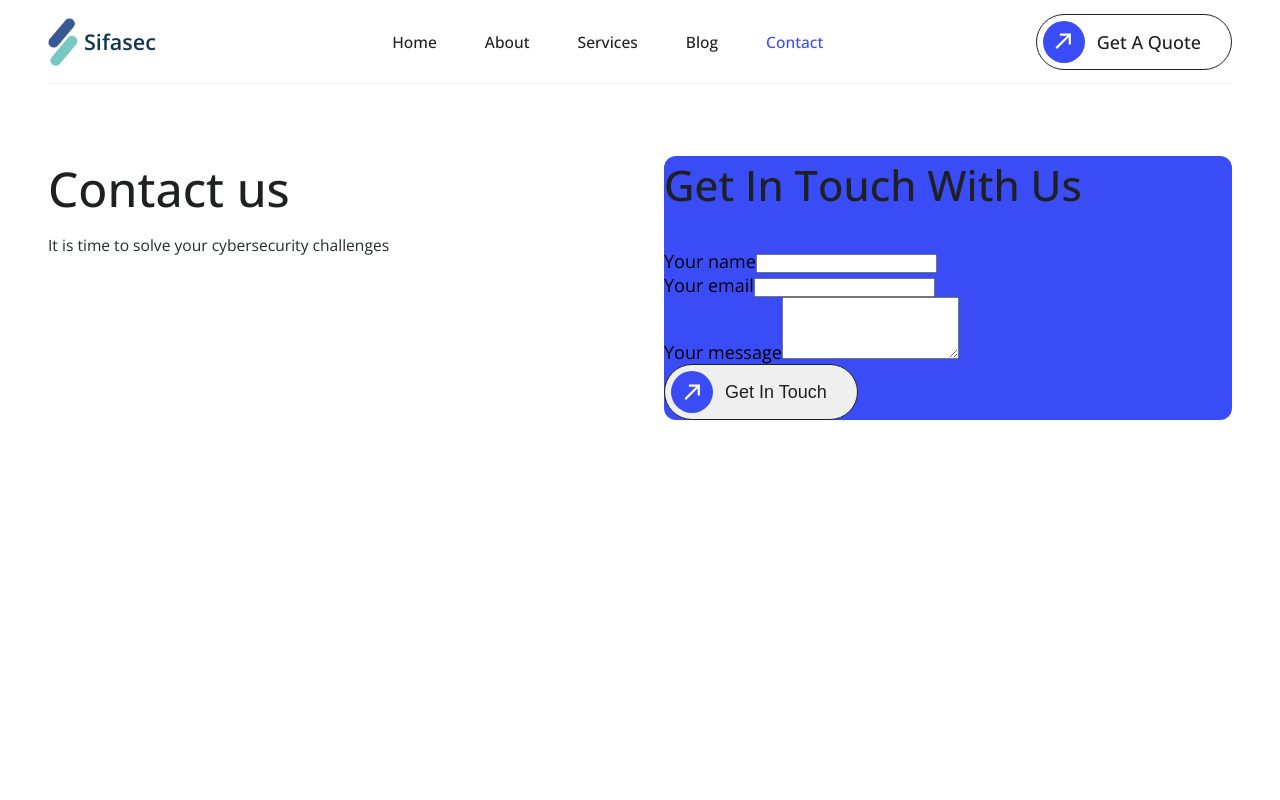
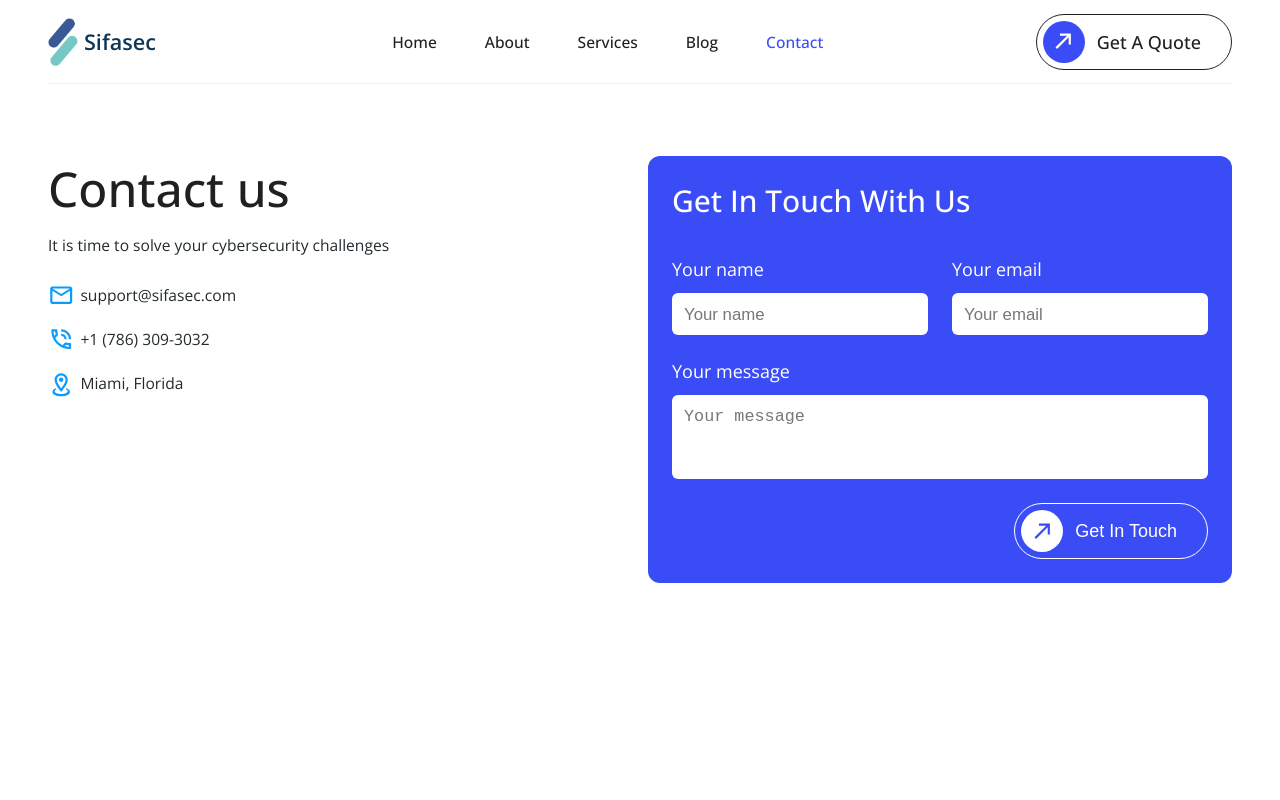
Before and after one commit to Michicko/sifasec, a React (Vite) app: page /contact in a window 1280 px wide. Shown: the top 800 px of the page. Built offline with nearby package versions, Linux system fonts and the light colour scheme.

Commit message:
completed contact page ui

```diff
--- a/src/index.css
+++ b/src/index.css
@@ -10,6 +10,7 @@
   --gray-60: #f7f7f9;
   --gray-100: #f2f3f6;
   --gray-200: #cac4c4;
+  --gray-400: #777777;
   --gray-600: #242b2e;
   --gray-700: #1f2022;
   --border: 1px solid rgba(208, 211, 212, 0.5);
@@ -90,6 +91,7 @@ body {
   text-decoration: none;
   padding-right: 2.5rem;
   cursor: pointer;
+  background: transparent;
 }
 
 .btn.header-btn {
@@ -107,7 +109,23 @@ body {
   color: var(--white);
 }
 
-/* utilities */
+.btn.light {
+  border-color: var(--white);
+}
+
+.btn.light span:last-child {
+  color: var(--white);
+}
+
+.btn.light .icon-box {
+  background: var(--white);
+}
+
+.btn.light .btn-icon {
+  color: var(--blue-400);
+}
+
+
 
 h2,
 .section.section-industry .top h3,
@@ -209,12 +227,14 @@ p {
   margin-bottom: 1rem;
 }
 
-
 /* contact us page */
 .contact {
   display: grid;
-  grid-template-columns: repeat(2, 1fr);
   gap: 4rem;
+}
+
+.contact > .left >:nth-child(2){
+  margin-bottom: 2rem;
 }
 
 .contact-form-box {
@@ -222,10 +242,106 @@ p {
   background: var(--blue-400);
   border-radius: 1rem;
   overflow: hidden;
+  padding: 2rem;
+}
+
+.contact-form-box h2 {
+  font-size: 2.5rem;
 }
 
 .contact h1 {
   margin-bottom: 1rem;
+}
+
+.contact-form {
+  display: grid;
+  grid-template-columns: 1fr;
+  grid-template-areas:
+    "name"
+    "email"
+    "message"
+    "btn";
+  gap: 2rem;
+}
+
+.contact-form > *:nth-child(1) {
+  grid-area: name;
+}
+
+.contact-form > *:nth-child(2) {
+  grid-area: email;
+}
+
+.contact-form > *:nth-child(3) {
+  grid-area: message;
+}
+.contact-form > *:nth-child(4) {
+  grid-area: btn;
+  justify-self: flex-end;
+}
+
+/* utilities */
+input[type="text"],
+input[type="email"] {
+  height: 3.5rem;
+}
+
+input[type="text"],
+input[type="email"],
+textarea {
+  resize: none;
+  border: none;
+  outline: none;
+  padding: 1rem;
+
+  border-radius: 0.5rem;
+}
+
+input[type="text"]::placeholder,
+input[type="email"]::placeholder,
+textarea::placeholder {
+  font-size: 1.4rem;
+  font-weight: 400;
+  color: var(--gray-400);
+}
+
+label, input[type="text"],
+input[type="email"],
+textarea  {
+  font-size: 1.5rem;
+  font-weight: 400;
+  color: var(--gray-600);
+}
+
+label{
+  margin-bottom: 1rem;
+  color: var(--white);
+}
+
+
+.light {
+  color: var(--white) !important;
+}
+
+.form-group {
+  display: flex;
+  flex-direction: column;
+}
+
+.info{
+  display: flex;
+  align-items: center;
+  gap: .5rem;
+}
+
+.info .icon{
+  color: var(--blue-300);
+}
+
+.infos{
+  display: flex;
+  flex-direction: column;
+  gap: 1.5rem;
 }
 
 @media only screen and (min-width: 480px) {
@@ -244,9 +360,22 @@ p {
   }
 }
 
+@media only screen and (min-width: 768px) {
+  .contact-form {
+    grid-template-columns: repeat(2, 1fr);
+    grid-template-areas:
+      "name email"
+      "message message"
+      "btn btn";
+  }
+}
+
 @media only screen and (min-width: 1024px) {
   .btn.header-btn {
     justify-self: flex-start;
+  }
+  .contact {
+    grid-template-columns: repeat(2, 1fr);
   }
 
   .btn span:last-child {
--- a/src/pages/Contact.jsx
+++ b/src/pages/Contact.jsx
@@ -1,6 +1,11 @@
 import Header from "../Components/Layout/Header";
 import Icon from "@mdi/react";
-import { mdiArrowTopRight } from "@mdi/js";
+import {
+  mdiArrowTopRight,
+  mdiMapMarkerRadiusOutline,
+  mdiEmailOutline,
+  mdiPhoneInTalkOutline,
+} from "@mdi/js";
 
 export default function Contact() {
   return (
@@ -10,24 +15,56 @@ export default function Contact() {
           <div className="left">
             <h1>Contact us</h1>
             <p>It is time to solve your cybersecurity challenges</p>
+            <div className="infos">
+              <div className="info">
+                <Icon path={mdiEmailOutline} className="icon" />
+                <p>support@sifasec.com</p>
+              </div>
+              <div className="info">
+                <Icon path={mdiPhoneInTalkOutline} className="icon" />
+                <p>+1 (786) 309-3032</p>
+              </div>
+              <div className="info">
+                <Icon path={mdiMapMarkerRadiusOutline} className="icon" />
+                <p>Miami, Florida</p>
+              </div>
+            </div>
           </div>
           <div className="right">
             <div className="contact-form-box">
-              <h2>Get in touch with us</h2>
+              <h2 className="light">Get in touch with us</h2>
               <form className="contact-form">
                 <div className="form-group">
                   <label htmlFor="name">Your name</label>
-                  <input type="text" name="name" id="name" />
+                  <input
+                    type="text"
+                    name="name"
+                    id="name"
+                    placeholder="Your name"
+                    required
+                  />
                 </div>
                 <div className="form-group">
                   <label htmlFor="email">Your email</label>
-                  <input type="email" name="email" id="email" />
+                  <input
+                    type="email"
+                    name="email"
+                    id="email"
+                    placeholder="Your email"
+                    required
+                  />
                 </div>
                 <div className="form-group">
                   <label htmlFor="message">Your message</label>
-                  <textarea name="message" id="message" rows="4"></textarea>
+                  <textarea
+                    name="message"
+                    id="message"
+                    rows="3"
+                    placeholder="Your message"
+                    required
+                  ></textarea>
                 </div>
-                <button className={"btn"} type="submit">
+                <button className={"btn light"} type="submit">
                   <span className="icon-box">
                     <Icon path={mdiArrowTopRight} className="icon btn-icon" />
                   </span>
--- a/src/pages/Home.jsx
+++ b/src/pages/Home.jsx
@@ -40,7 +40,7 @@ export default function Home() {
       <Ca />
       <section className="section section-industry">
         <div className="top">
-          <h3>We deliver a diverse range of state of the art solutions.</h3>
+          <h3 className="light">We deliver a diverse range of state of the art solutions.</h3>
           <p>
             Every company and every industry is different. Regulations and
             compliance requirements vary. Threat actors might have special
```
